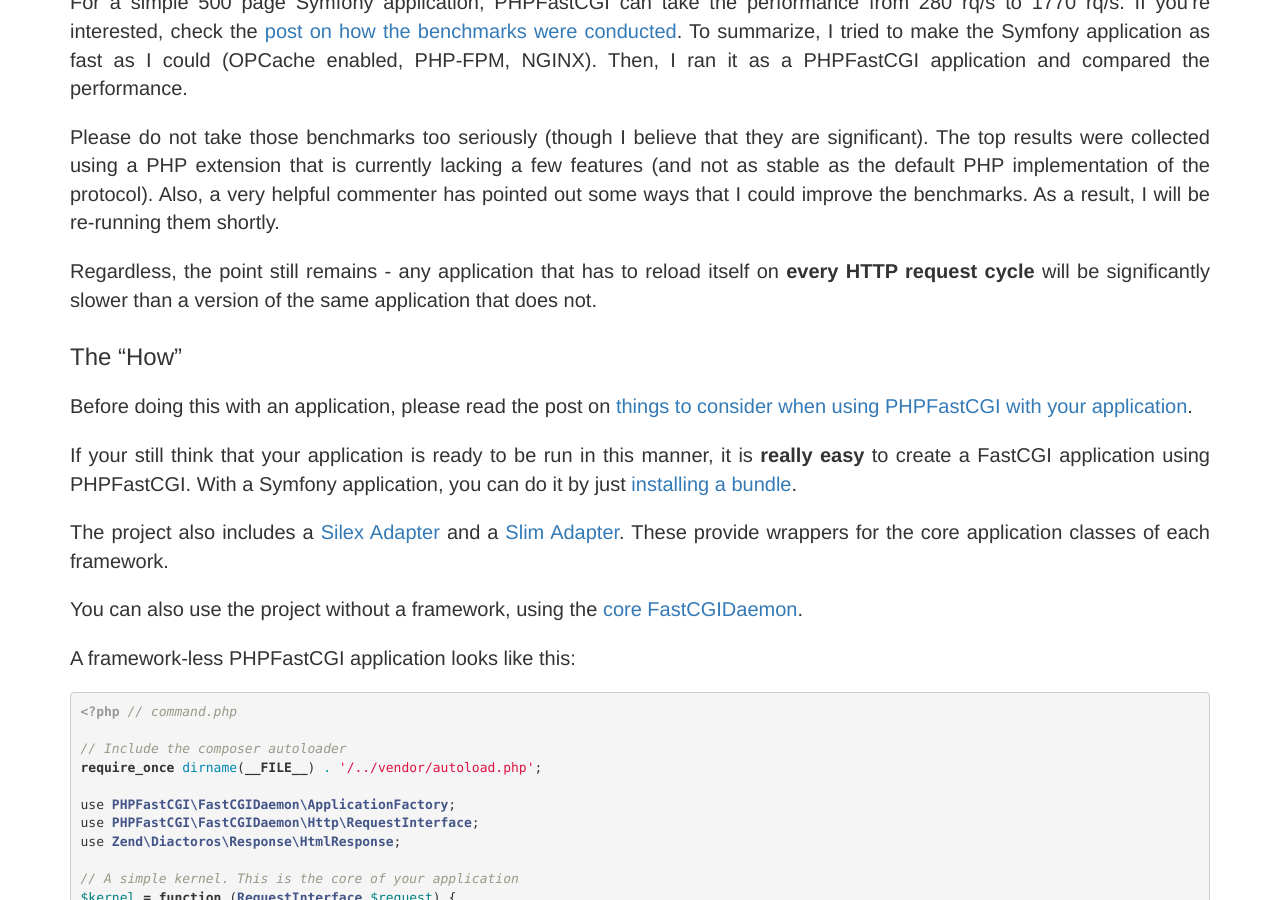
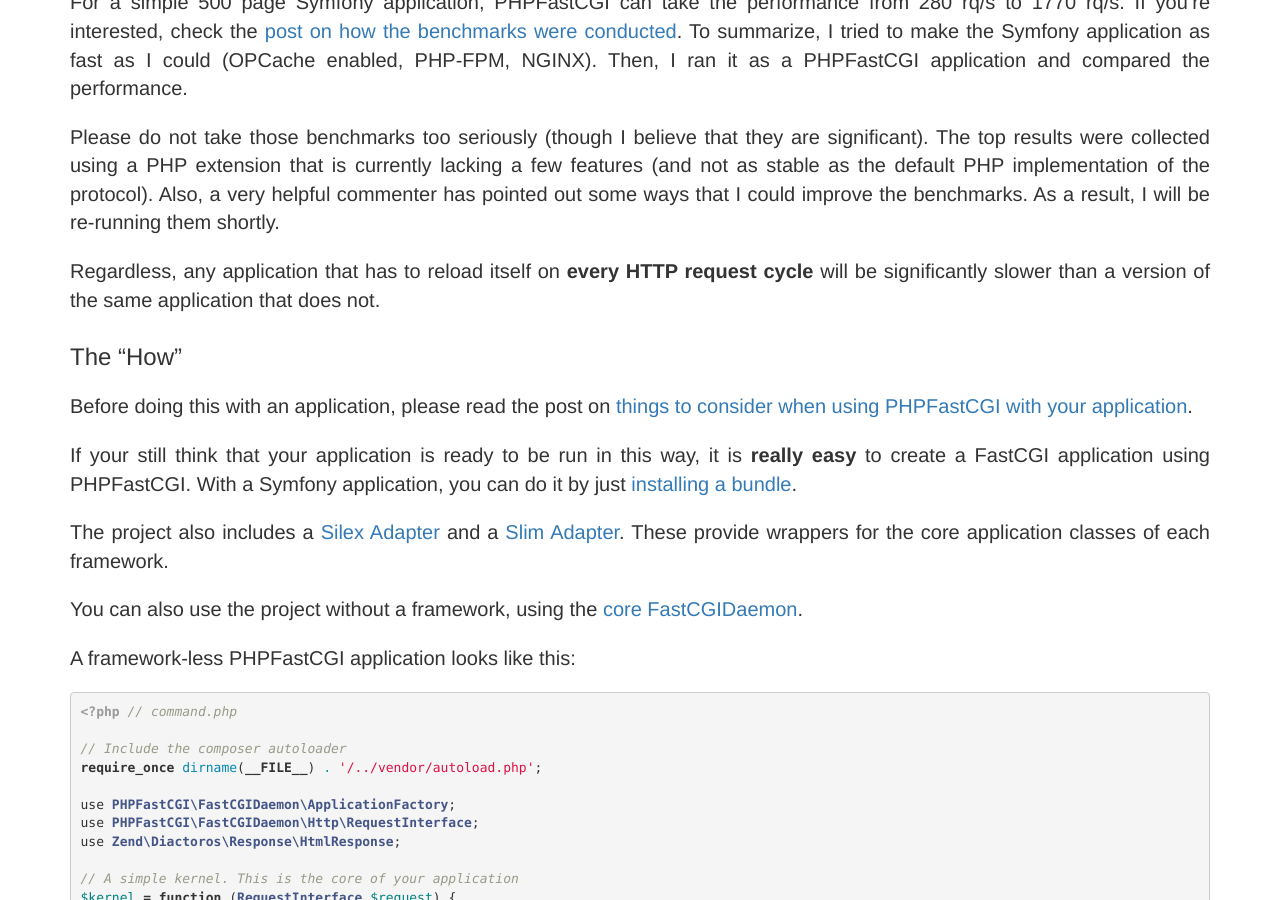
Before and after one commit to PHPFastCGI/phpfastcgi.github.io, a Jekyll site: the page built from _posts/2015-11-04-introducing-phpfastcgi.markdown, in a window 1280 px wide and 900 px high, scrolled down 665 px. Built offline with Jekyll 4.4.1, drawn with Linux system fonts in a browser that asks for light colours; comment, search, counter and statistics services are not loaded.

Commit message:
Update 2015-11-04-introducing-phpfastcgi.markdown

```diff
--- a/_posts/2015-11-04-introducing-phpfastcgi.markdown
+++ b/_posts/2015-11-04-introducing-phpfastcgi.markdown
@@ -21,13 +21,13 @@
 
 Please do not take those benchmarks too seriously (though I believe that they are significant). The top results were collected using a PHP extension that is currently lacking a few features (and not as stable as the default PHP implementation of the protocol). Also, a very helpful commenter has pointed out some ways that I could improve the benchmarks. As a result, I will be re-running them shortly.
 
-Regardless, the point still remains - any application that has to reload itself on **every HTTP request cycle** will be significantly slower than a version of the same application that does not.
+Regardless, any application that has to reload itself on **every HTTP request cycle** will be significantly slower than a version of the same application that does not.
 
 ### The "How"
 
 Before doing this with an application, please read the post on [things to consider when using PHPFastCGI with your application]({% post_url 2015-08-21-things-to-consider-using-phpfastcgi %}).
 
-If your still think that your application is ready to be run in this manner, it is **really easy** to create a FastCGI application using PHPFastCGI. With a Symfony application, you can do it by just [installing a bundle]({% post_url 2015-07-14-making-symfony-faster %}).
+If your still think that your application is ready to be run in this way, it is **really easy** to create a FastCGI application using PHPFastCGI. With a Symfony application, you can do it by just [installing a bundle]({% post_url 2015-07-14-making-symfony-faster %}).
 
 The project also includes a [Silex Adapter](http://github.com/PHPFastCGI/SilexAdapter) and a [Slim Adapter](http://github.com/PHPFastCGI/SlimAdapter). These provide wrappers for the core application classes of each framework.
 
```
